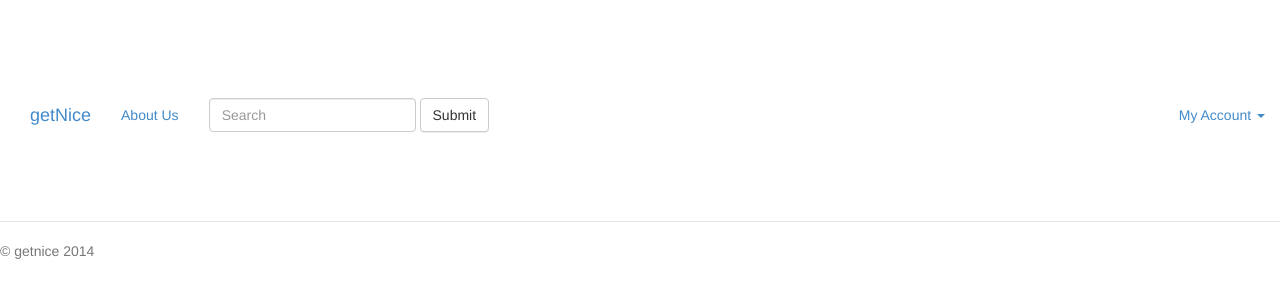
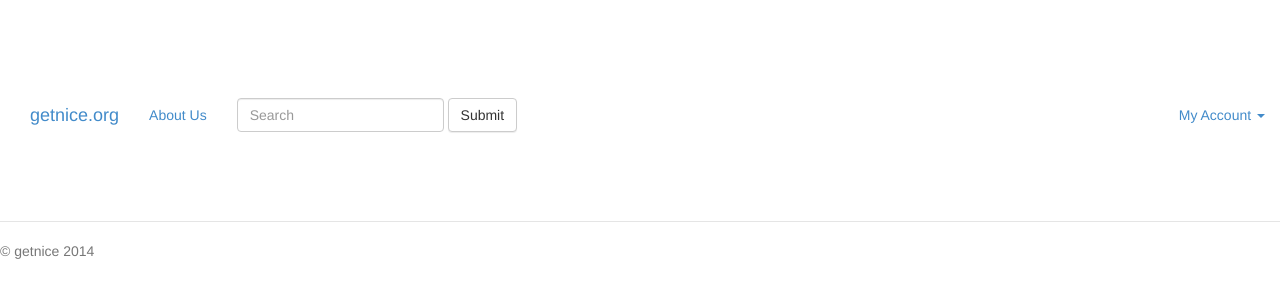
Before and after one commit to laurenelle/getnice, a Django app: template static/templates/base.html in a window 1280 px wide. Shown: the top 300 px of the page. Run offline with Django 3.2, Linux system fonts and the light colour scheme; the template is opened without the code that fills it, so the values that code supplies are empty; parts of the project's set-up code (start-up, migrations or seed data) failed here and were passed over; some libraries are stand-ins or nearby versions.

Commit message:
cleans up templates

```diff
--- a/static/templates/base.html
+++ b/static/templates/base.html
@@ -8,44 +8,23 @@
   <meta name="description" content="">
   <meta name="author" content="">
   <link rel="icon" href="../../favicon.ico">
-
-  <title>Narrow Jumbotron Template for Bootstrap</title>
-
+  <title>getnice.org</title>
   <!-- Bootstrap core CSS -->
   <link href="/static/css/bootstrap.css" rel="stylesheet">
-
   <!-- Custom styles for this template -->
   <link href="/static/css/jumbotron.css" rel="stylesheet">
-
   <!-- Custom general styles -->
   <link href="/static/css/custom.css" rel="stylesheet">
-
   <script src="static/js/jquery-1.11.1.min.js"></script>
-
   <script src="static/js/bootstrap.js"></script>
-
-  <!-- Just for debugging purposes. Don't actually copy these 2 lines! -->
-  <!--[if lt IE 9]><script src="staticjs/ie8-responsive-file-warning.js"></script><![endif]-->
   <script src="static/js/ie-emulation-modes-warning.js"></script>
-
   <!-- IE10 viewport hack for Surface/desktop Windows 8 bug -->
   <script src="static/js/ie10-viewport-bug-workaround.js"></script>
-
-  <!-- HTML5 shim and Respond.js IE8 support of HTML5 elements and media queries -->
-    <!--[if lt IE 9]>
-      <script src="https://oss.maxcdn.com/html5shiv/3.7.2/html5shiv.min.js"></script>
-      <script src="https://oss.maxcdn.com/respond/1.4.2/respond.min.js"></script>
-      <![endif]-->
 </head>
-
 <body>
-
   {% include 'navbar.html' %}
-
-
   {% block jumbotron %}
   {% endblock %}
-
   <!-- rows -->
   <div class="row marketing">
     {% if messages %}
@@ -59,24 +38,13 @@
     </div>
   </div>
   {% endif %}
-
   {% block content %}{% endblock %}
-
-
   <div class="col-lg-6">
-
   </div>
 </div>
-
 <div class="footer">
   <p>&copy; getnice 2014</p>
 </div>
-
-  </div> <!-- /container -->
-
-
-    <!-- Bootstrap core JavaScript
-    ================================================== -->
-    <!-- Placed at the end of the document so the pages load faster -->
+</div>
 </body>
 </html>
--- a/static/templates/navbar.html
+++ b/static/templates/navbar.html
@@ -1,6 +1,6 @@
 <div class="collapse navbar-collapse" id="bs-example-navbar-collapse-1">
   <ul class="nav navbar-nav">
-    <a class="navbar-brand" href='{% url "home" %}'>getNice</a>
+    <a class="navbar-brand" href='{% url "home" %}'>getnice.org</a>
     <li><a href='{% url "aboutus" %}'>About Us</a></li>
   </ul>
   <form class="navbar-form navbar-left" role="search">
--- a/static/templates/signup.html
+++ b/static/templates/signup.html
@@ -31,6 +31,7 @@
 {% block content %}
 <div class="col-lg-6 col-centered">
   <h1></h1>
+
   <!--<form action="https://www.paypal.com/cgi-bin/webscr" method="post" target="_top" >
     <input type="hidden" name="cmd" value="_s-xclick">
     <input type='submit' class='btn btn-lg' value='donate'>
```
Also changed, not shown: static/templates/index.html (+0 -11 lines), 1 other file. Lines whose indentation alone changed are shown as unchanged.
